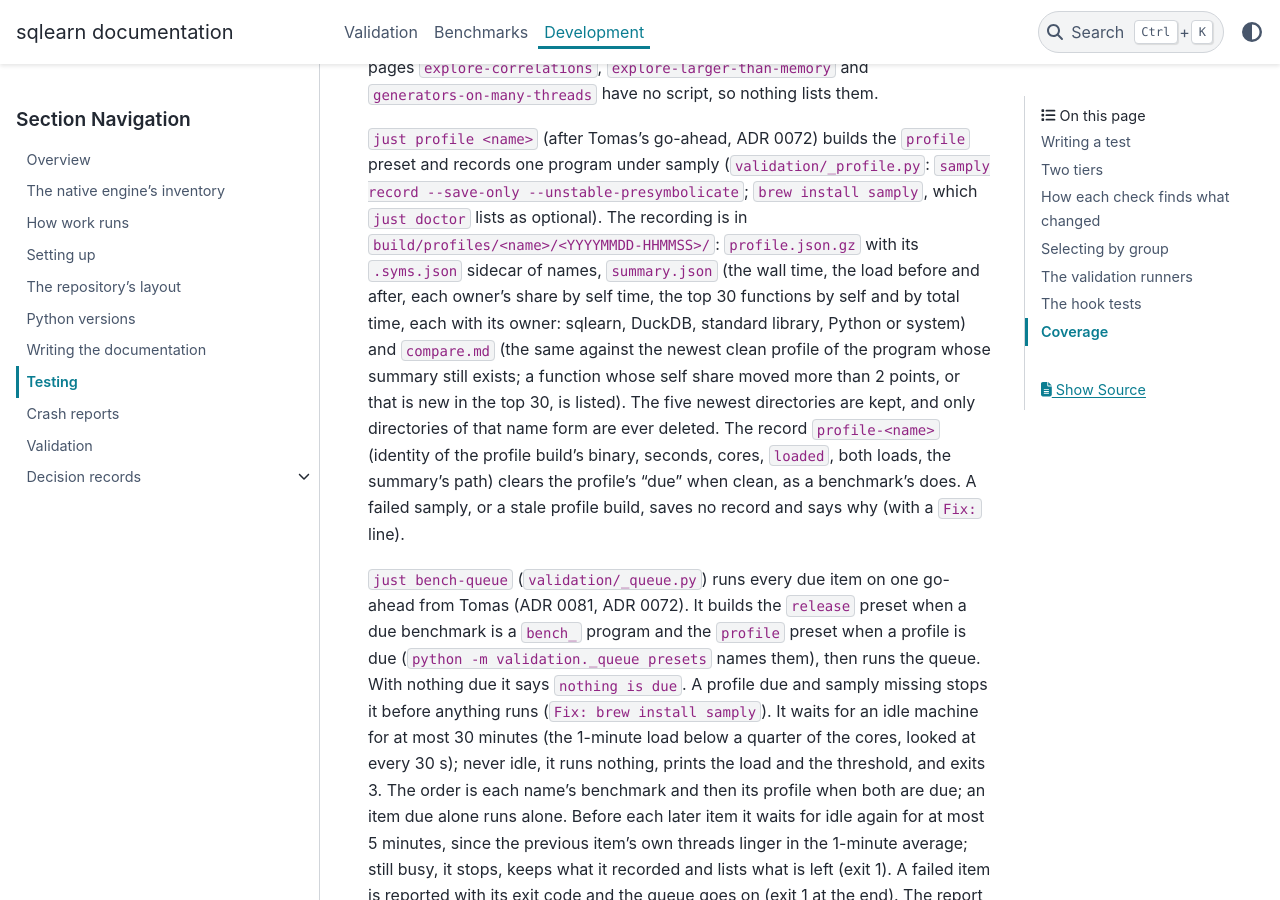
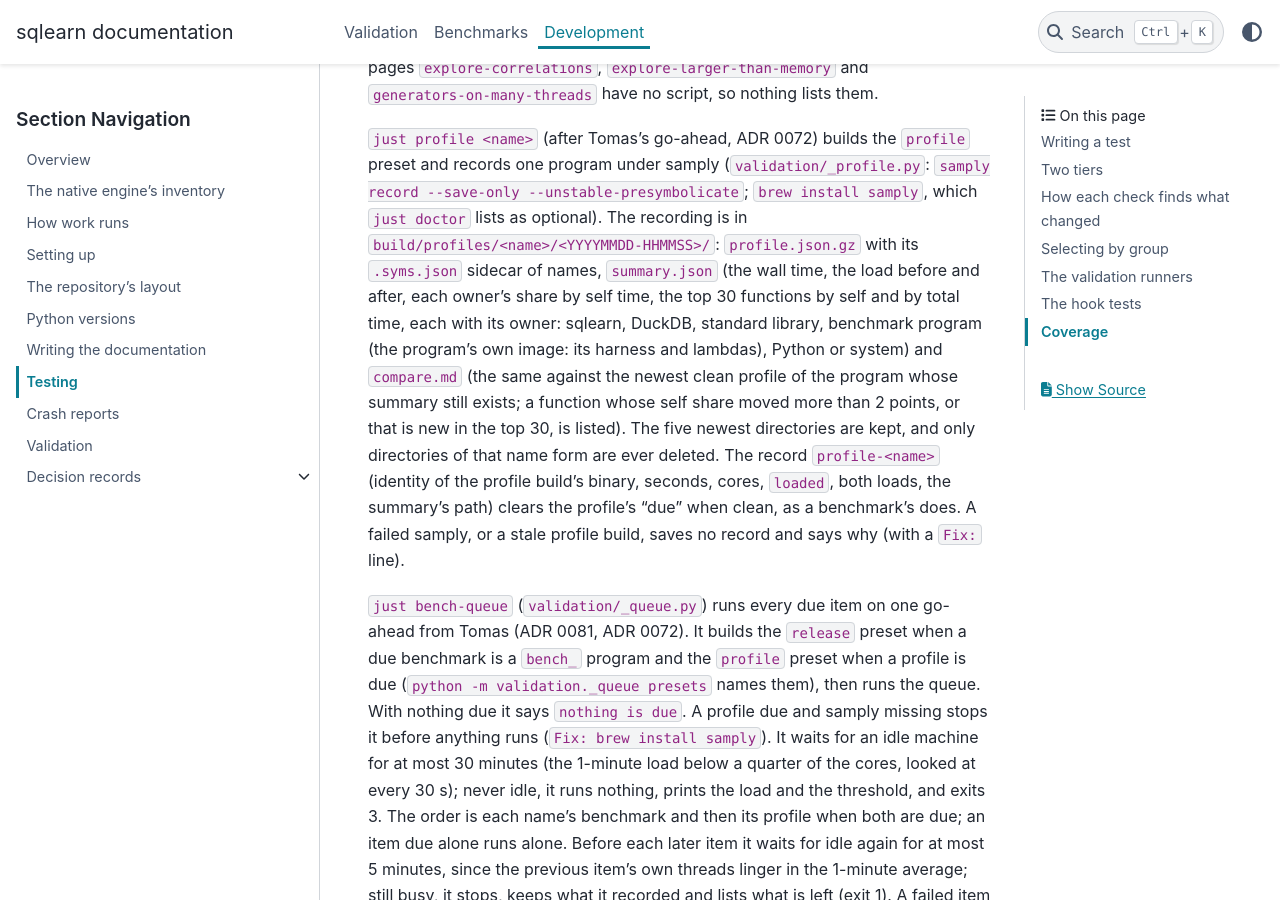
Before and after one commit to glaucis/sqlearn, a Sphinx documentation site: the page built from docs/architecture/testing.md, in a window 1280 px wide and 900 px high, scrolled down 17888 px. Built offline with Sphinx 7.4.7 and the PyData theme 0.15.4, drawn with Linux system fonts in a browser that asks for light colours; the version number could not be read and is left out.

Commit message:
fix: own the profiled program's frames as the benchmark program
A frame in the program's own image that is not in sq::, duckdb:: or
std:: was counted as system, so a benchmark's harness hid the split.

```diff
--- a/docs/architecture/testing.md
+++ b/docs/architecture/testing.md
@@ -628,16 +628,17 @@ preset and records one program under samply (`validation/_profile.py`:
 which `just doctor` lists as optional). The recording is in
 `build/profiles/<name>/<YYYYMMDD-HHMMSS>/`: `profile.json.gz` with its
 `.syms.json` sidecar of names, `summary.json` (the wall time, the load before
-and after, each owner's share by self time, the top 30 functions by self and
-by total time, each with its owner: sqlearn, DuckDB, standard library, Python
-or system) and `compare.md` (the same against the newest clean profile of the
-program whose summary still exists; a function whose self share moved more than
-2 points, or that is new in the top 30, is listed). The five newest directories
-are kept, and only directories of that name form are ever deleted. The record
-`profile-<name>` (identity of the profile build's binary, seconds, cores,
-`loaded`, both loads, the summary's path) clears the profile's "due" when
-clean, as a benchmark's does. A failed samply, or a stale profile build, saves
-no record and says why (with a `Fix:` line).
+and after, each owner's share by self time, the top 30 functions by self and by
+total time, each with its owner: sqlearn, DuckDB, standard library, benchmark
+program (the program's own image: its harness and lambdas), Python or system)
+and `compare.md` (the same against the newest clean profile of the program whose
+summary still exists; a function whose self share moved more than 2 points, or
+that is new in the top 30, is listed). The five newest directories are kept, and
+only directories of that name form are ever deleted. The record `profile-<name>`
+(identity of the profile build's binary, seconds, cores, `loaded`, both loads,
+the summary's path) clears the profile's "due" when clean, as a benchmark's
+does. A failed samply, or a stale profile build, saves no record and says why
+(with a `Fix:` line).
 
 `just bench-queue` (`validation/_queue.py`) runs every due item on one
 go-ahead from Tomas (ADR 0081, ADR 0072). It builds the `release` preset when
```
Also changed, not shown: docs/specs/benchmark-queue.md (+3 -2 lines), 2 other files.
